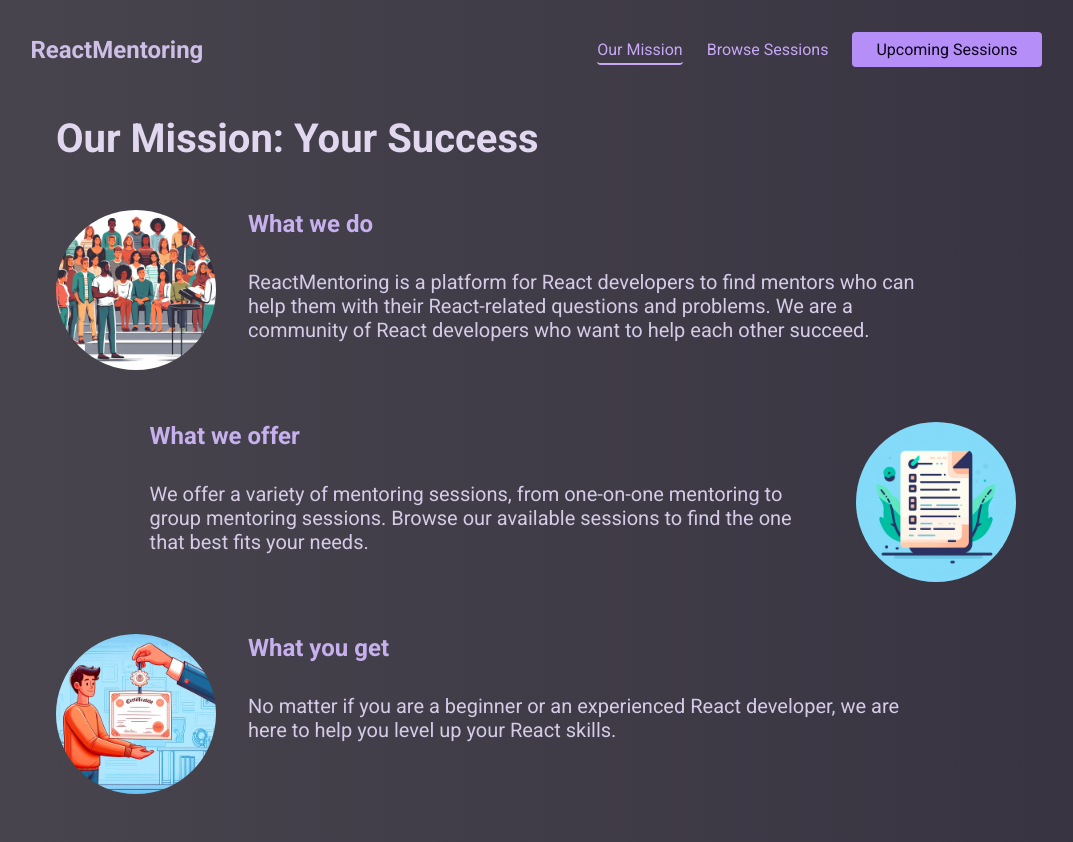
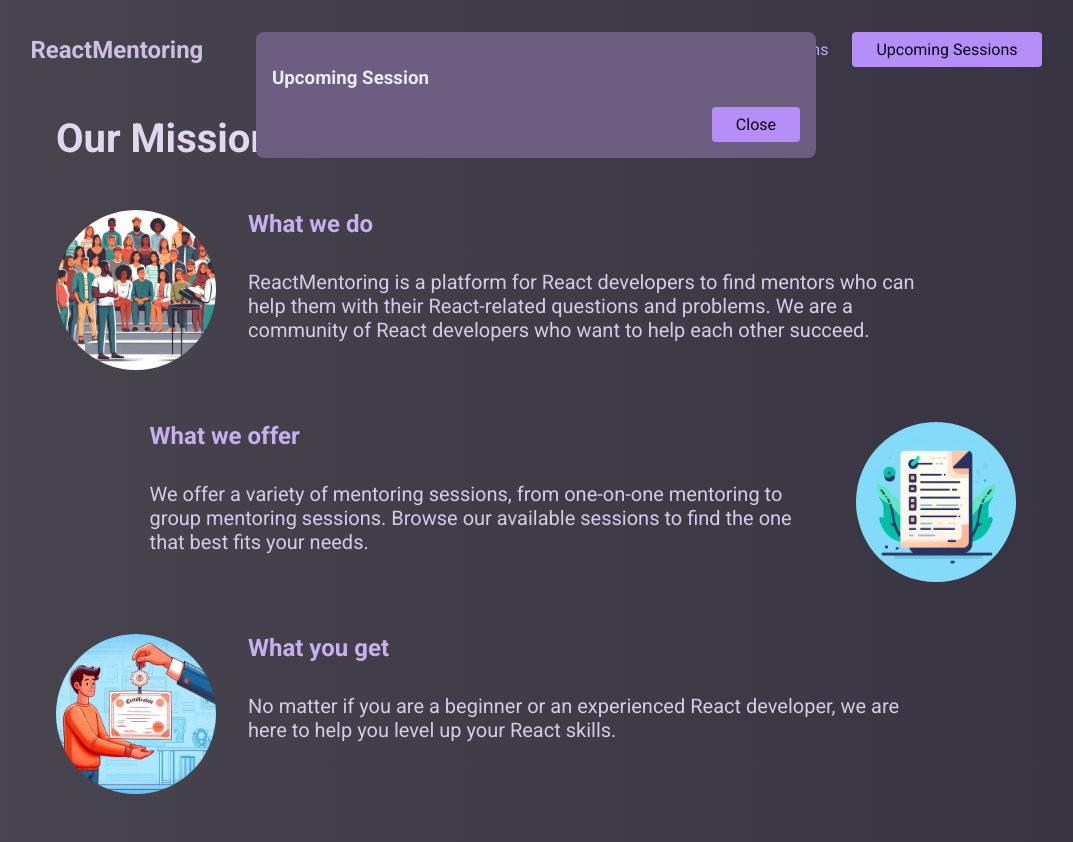
Before and after one commit to lyaui/ts_practice-project_ReactMentoring, a React (Vite) app: page / in a window 1280 px wide. Both pictures are taken after a click on the button "Upcoming Sessions". Shown: the whole page, without its empty margins (104-1177 px from the left). Built offline with nearby package versions, Linux system fonts and the light colour scheme.

Commit message:
feat(Header): use sessionsCtx display booked sessions

```diff
--- a/src/components/Header.tsx
+++ b/src/components/Header.tsx
@@ -1,4 +1,7 @@
+import { useRef } from 'react';
 import Button from '@/components/Button';
+import Modal, { ModalRef } from '@/components/Modal';
+import { useSessionsContextVals } from '@/contexts/sessions-context';
 
 function formatNavName(name: string): string {
   let nameArr = name.toLowerCase().split(' ');
@@ -8,13 +11,29 @@ function formatNavName(name: string): string {
 }
 
 function Header() {
+  const modalRef = useRef<ModalRef>(null);
+  const sessionsCtx = useSessionsContextVals();
+
+  const handleButtonClick = () => {
+    modalRef.current?.open();
+  };
+
+  const handleCloseClick = () => {
+    modalRef.current?.close();
+  };
+
+  const handleCancelSession = (id: string) => () => {
+    sessionsCtx.deleteSession(id);
+  };
+
   const navItems = [
     { children: 'our mission', to: '/', isText: true },
     { children: 'browse sessions', to: '/sessions', isText: true },
-    { children: 'upcoming sessions', onClick: () => {} },
+    { children: 'upcoming sessions', onClick: handleButtonClick },
   ];
 
   return (
+    <>
       <header id='main-header'>
         <h1>ReactMentoring</h1>
         <nav>
@@ -27,6 +46,37 @@ function Header() {
           </ul>
         </nav>
       </header>
+      <Modal ref={modalRef}>
+        <h3>Upcoming Session</h3>
+        {sessionsCtx.bookedSessions.length > 0 && (
+          <ul>
+            {sessionsCtx.bookedSessions.map((_session) => (
+              <li key={_session.id}>
+                <div className='upcoming-session'>
+                  <div>
+                    <h3>{_session.title}</h3>
+                    <p>{_session.summary}</p>
+                    <time>{_session.date}</time>
+                  </div>
+                  <div className='actions'>
+                    <Button
+                      onClick={handleCancelSession(_session.id)}
+                      isText={true}
+                    >
+                      cancel
+                    </Button>
+                  </div>
+                </div>
+              </li>
+            ))}
+          </ul>
+        )}
+
+        <div className='actions'>
+          <Button onClick={handleCloseClick}>Close</Button>
+        </div>
+      </Modal>
+    </>
   );
 }
 
```
Lines whose indentation alone changed are shown as unchanged.
